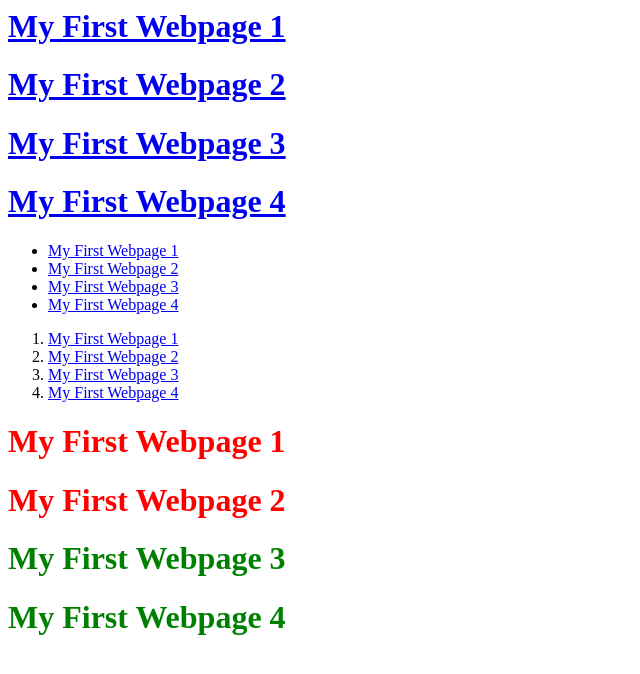
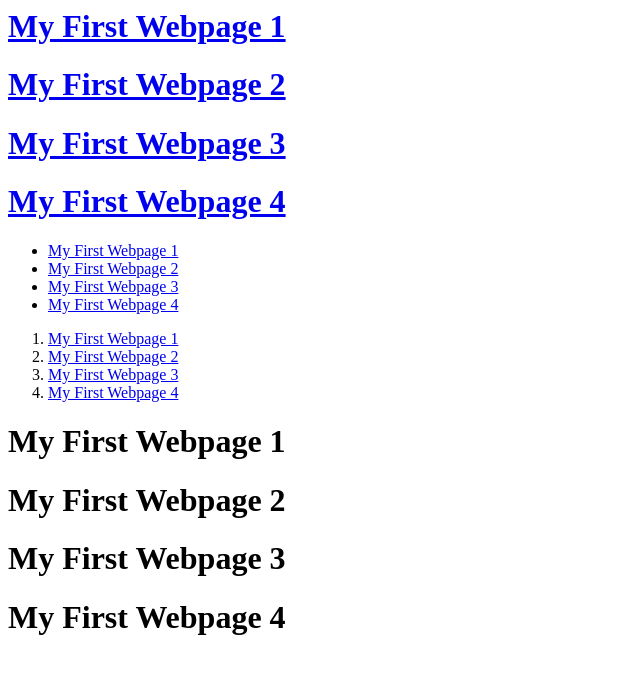
Before and after one commit to gopinathmukherjee272006-del/studentproject2, a plain HTML site: page index.html in a window 1280 px wide. Shown: the whole page, without its empty margins (0-640 px from the left). Drawn offline with Linux system fonts and the light colour scheme.

Commit message:
Update style.css

```diff
--- a/css/style.css
+++ b/css/style.css
@@ -1,10 +1,4 @@
-h1{
-  color:red;
-}
 
-h1 + h1 + h1{
-  color:green;
-}
  .firstDiv{
    display: flex;
    height:100%;
```
